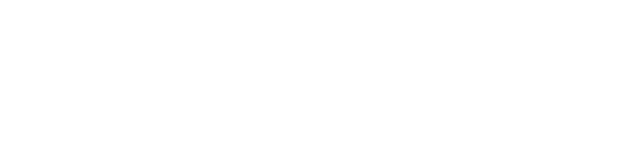
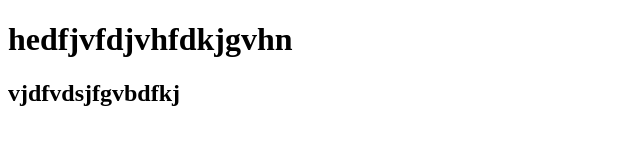
Before and after one commit to Najuamim/restart-first-website, a plain HTML site: page index.html in a window 1280 px wide. Shown: the whole page, without its empty margins (0-640 px from the left). Drawn offline with Linux system fonts and the light colour scheme.

Commit message:
added header

```diff
--- a/index.html
+++ b/index.html
@@ -6,6 +6,7 @@
     <meta name="viewport" content="width=device-width, initial-scale=1.0">
 </head>
 <body>
-
+    <h1>hedfjvfdjvhfdkjgvhn</h1>
+    <h2>vjdfvdsjfgvbdfkj</h2>
 </body>
 </html>
```
